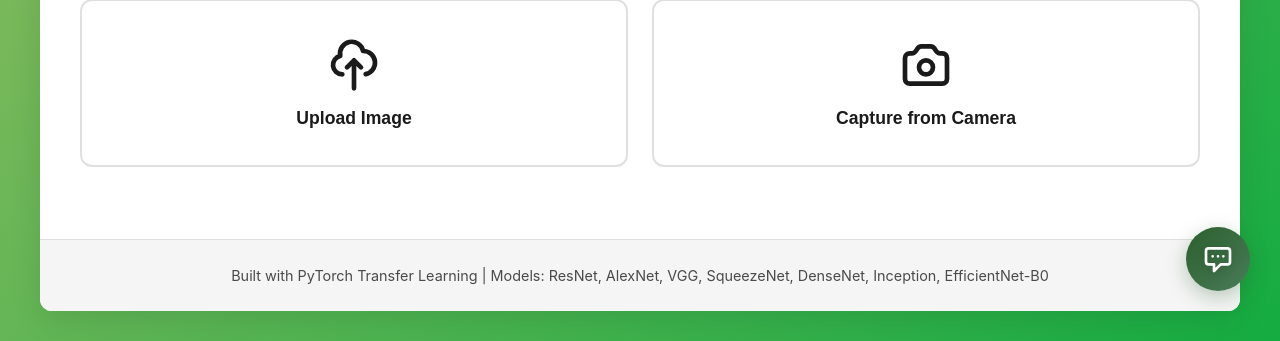
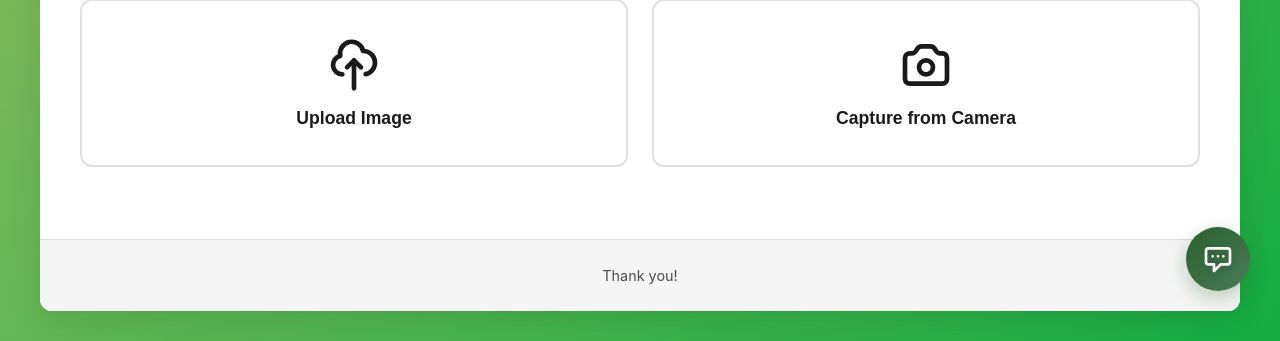
Before and after one commit to saeed018/Guava_Leaf_Disease_Detection, a Flask app: page / in a window 1280 px wide. Shown: the part 479-820 px from the top of the page. Run offline with Flask 3, Linux system fonts and the light colour scheme; some libraries are stand-ins or nearby versions.

Commit message:
Update footer text to 'Thank you!'

```diff
--- a/templates/index.html
+++ b/templates/index.html
@@ -96,7 +96,7 @@
         </div>
 
         <footer>
-            <p>Built with PyTorch Transfer Learning | Models: ResNet, AlexNet, VGG, SqueezeNet, DenseNet, Inception, EfficientNet-B0</p>
+            <p>Thank you!</p>
         </footer>
     </div>
 
```
